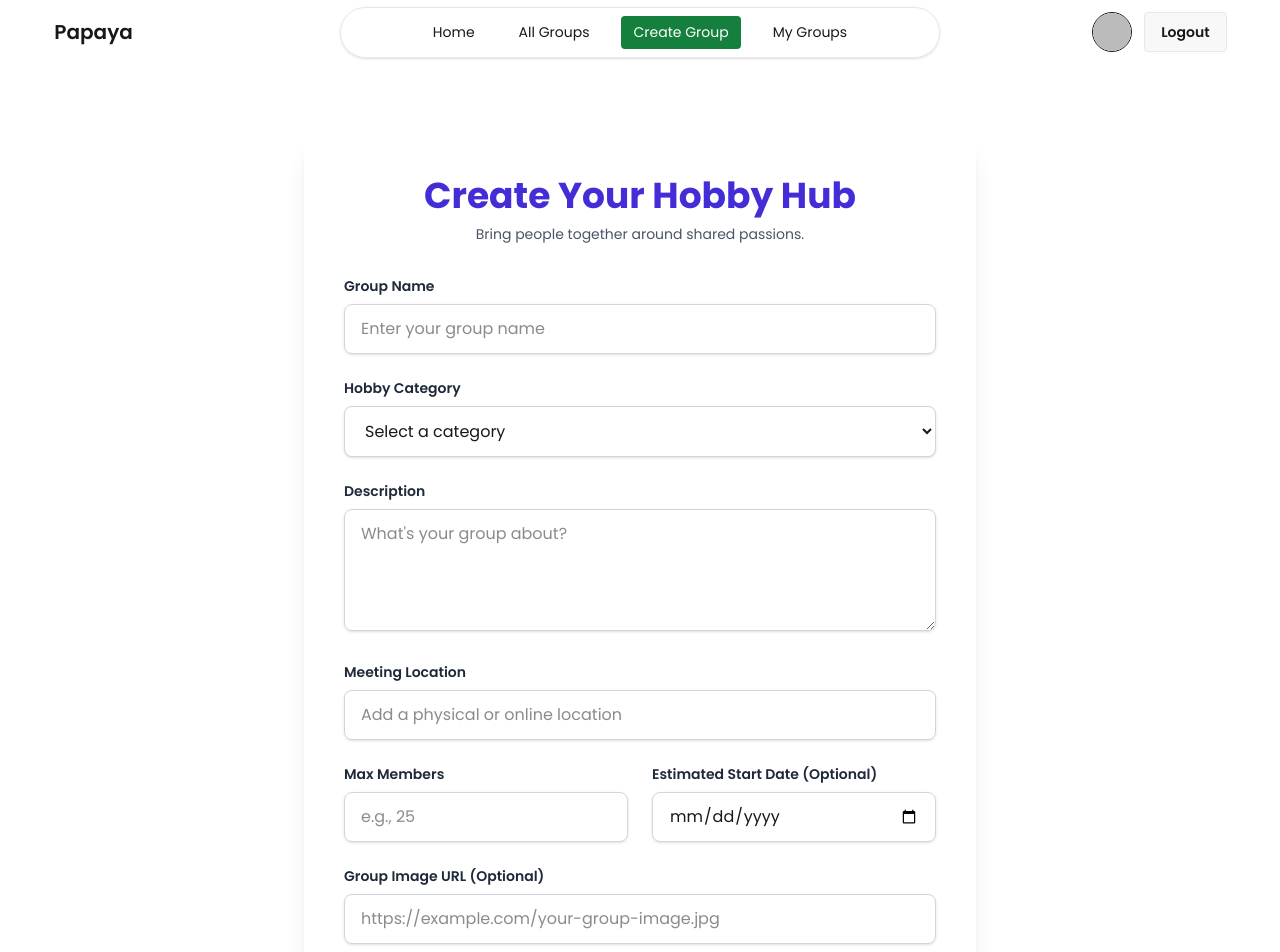
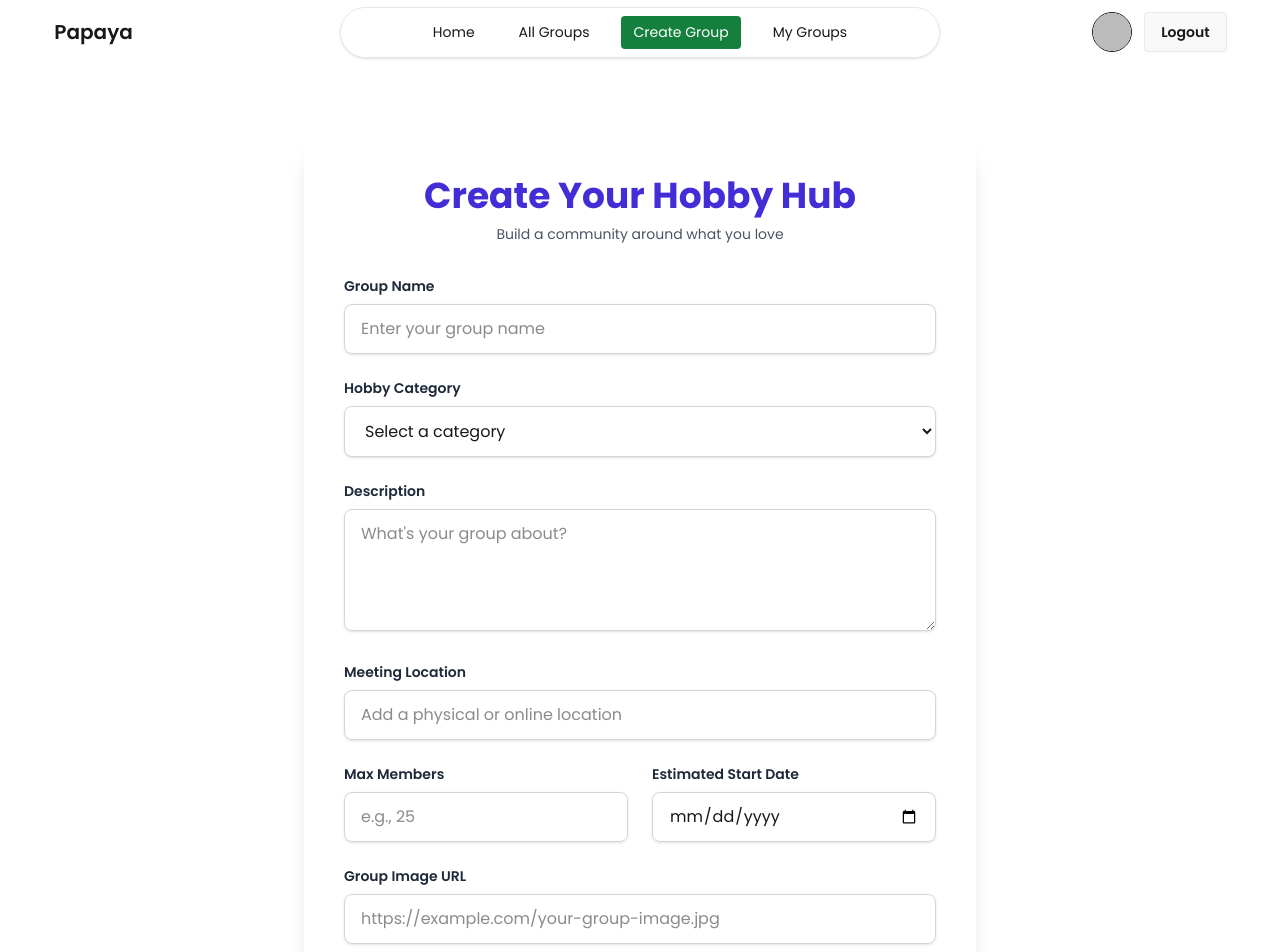
Before and after one commit to 7rbu/HobbyHub-Project-Client, a React (Vite) app: page /creategroup in a window 1280 px wide. Shown: the top 952 px of the page. Built offline with nearby package versions, Linux system fonts and the light colour scheme; no server answers; sample sign-in values are in the browser's storage.

Commit message:
added React Awesome Reveal and same area added animation

```diff
--- a/package.json
+++ b/package.json
@@ -10,11 +10,13 @@
     "preview": "vite preview"
   },
   "dependencies": {
+    "@emotion/react": "^11.14.0",
     "@tailwindcss/vite": "^4.1.7",
     "daisyui": "^5.0.35",
     "date-fns": "^4.1.0",
     "firebase": "^11.7.3",
     "react": "^19.1.0",
+    "react-awesome-reveal": "^4.3.1",
     "react-dom": "^19.1.0",
     "react-icons": "^5.5.0",
     "react-router": "^7.6.0",
--- a/src/pages/AllGroups.jsx
+++ b/src/pages/AllGroups.jsx
@@ -49,7 +49,7 @@ const AllGroups = () => {
                   <td className="px-6 py-4">
                     <div className="flex justify-center gap-2">
                       <Link to={`/allgroups/details/${group._id}`}>
-                        <button className="px-4 py-2 text-xs font-semibold text-white bg-blue-600 rounded-md hover:bg-blue-700 transition duration-150">
+                        <button className="cursor-pointer px-4 py-2 text-xs font-semibold text-white bg-blue-600 rounded-md hover:bg-blue-700 transition duration-150">
                           See More
                         </button>
                       </Link>
--- a/src/pages/CreateGroup.jsx
+++ b/src/pages/CreateGroup.jsx
@@ -1,6 +1,7 @@
 import React, { useContext } from "react";
 import AuthContext from "../context/AuthContext";
 import Swal from "sweetalert2";
+import { Fade, Slide } from "react-awesome-reveal";
 
 const CreateGroup = () => {
   const { loginUser } = useContext(AuthContext);
@@ -38,14 +39,20 @@ const CreateGroup = () => {
     <div className="min-h-screen  py-8 px-4 sm:px-6 lg:px-8 flex flex-col justify-center items-center">
       <div className="max-w-2xl w-full bg-white shadow-xl rounded-lg p-6 sm:p-8 md:p-10">
         <div className="text-center mb-8">
+          <Slide>
             <h1 className="text-3xl sm:text-4xl font-bold text-indigo-700">
               Create Your Hobby Hub
             </h1>
+          </Slide>
+
+          <Fade delay={1e3} cascade damping={1e-1}>
             <p className="mt-2 text-sm text-gray-600">
-            Bring people together around shared passions.
+              Build a community around what you love
             </p>
+          </Fade>
         </div>
 
+        <Fade cascade damping={0.2}>
           <form onSubmit={handleGroupData} className="space-y-6">
             <div>
               <label
@@ -118,6 +125,7 @@ const CreateGroup = () => {
                 id="meetingLocation"
                 name="meetingLocation"
                 type="text"
+                required
                 placeholder="Add a physical or online location"
                 className="mt-1 w-full px-4 py-3 border border-gray-300 rounded-lg shadow-sm focus:outline-none focus:ring-2 focus:ring-indigo-500 focus:border-indigo-500 transition duration-150 ease-in-out"
               />
@@ -135,6 +143,7 @@ const CreateGroup = () => {
                   id="maxMembers"
                   type="number"
                   name="maxMembers"
+                  required
                   min="2"
                   placeholder="e.g., 25"
                   className="mt-1 w-full px-4 py-3 border border-gray-300 rounded-lg shadow-sm focus:outline-none focus:ring-2 focus:ring-indigo-500 focus:border-indigo-500 transition duration-150 ease-in-out"
@@ -145,12 +154,13 @@ const CreateGroup = () => {
                   htmlFor="startDate"
                   className="block text-sm font-semibold text-gray-800 mb-1"
                 >
-                Estimated Start Date (Optional)
+                  Estimated Start Date
                 </label>
                 <input
                   id="startDate"
                   type="date"
                   name="startDate"
+                  required
                   className="mt-1 w-full px-4 py-3 border border-gray-300 rounded-lg shadow-sm focus:outline-none focus:ring-2 focus:ring-indigo-500 focus:border-indigo-500 transition duration-150 ease-in-out"
                 />
               </div>
@@ -160,12 +170,13 @@ const CreateGroup = () => {
                 htmlFor="imageUrl"
                 className="block text-sm font-semibold text-gray-800 mb-1"
               >
-              Group Image URL (Optional)
+                Group Image URL
               </label>
               <input
                 id="imageUrl"
                 type="url"
                 name="imageUrl"
+                required
                 placeholder="https://example.com/your-group-image.jpg"
                 className="mt-1 w-full px-4 py-3 border border-gray-300 rounded-lg shadow-sm focus:outline-none focus:ring-2 focus:ring-indigo-500 focus:border-indigo-500 transition duration-150 ease-in-out"
               />
@@ -218,12 +229,13 @@ const CreateGroup = () => {
             <div className="pt-4">
               <button
                 type="submit"
-              className="w-full bg-indigo-600 hover:bg-indigo-700 text-white font-semibold py-3 px-6 rounded-lg shadow-md hover:shadow-lg focus:outline-none focus:ring-2 focus:ring-indigo-500 focus:ring-offset-2 transition duration-150 ease-in-out transform hover:scale-105"
+                className="cursor-pointer w-full bg-indigo-600 hover:bg-indigo-700 text-white font-semibold py-3 px-6 rounded-lg shadow-md hover:shadow-lg focus:outline-none focus:ring-2 focus:ring-indigo-500 focus:ring-offset-2 transition duration-150 ease-in-out transform hover:scale-105"
               >
                 Create Hobby Group
               </button>
             </div>
           </form>
+        </Fade>
       </div>
     </div>
   );
--- a/src/pages/MyGroup.jsx
+++ b/src/pages/MyGroup.jsx
@@ -81,7 +81,7 @@ const MyGroup = () => {
                   <td className="px-6 py-4">
                     <div className="flex justify-center gap-3">
                       <Link to={`/mygroup/update/${group._id}`}>
-                        <button className="flex items-center gap-2 px-4 py-2 text-sm font-medium text-white bg-blue-600 rounded-lg shadow-md hover:bg-blue-700 hover:shadow-lg transition-all duration-200">
+                        <button className="cursor-pointer flex items-center gap-2 px-4 py-2 text-sm font-medium text-white bg-blue-600 rounded-lg shadow-md hover:bg-blue-700 hover:shadow-lg transition-all duration-200">
                           <FaEdit className="text-white text-base" />
                           <span>Update</span>
                         </button>
@@ -89,7 +89,7 @@ const MyGroup = () => {
 
                       <button
                         onClick={() => handleDelete(group._id)}
-                        className="flex items-center gap-2 px-4 py-2 text-sm font-medium text-white bg-red-500 rounded-lg shadow-md hover:bg-red-600 hover:shadow-lg transition-all duration-200"
+                        className="cursor-pointer flex items-center gap-2 px-4 py-2 text-sm font-medium text-white bg-red-500 rounded-lg shadow-md hover:bg-red-600 hover:shadow-lg transition-all duration-200"
                       >
                         <FaTrashAlt className="text-white text-base" />
                         <span>Delete</span>
--- a/src/pages/Update.jsx
+++ b/src/pages/Update.jsx
@@ -1,11 +1,10 @@
-import React, { useContext } from "react";
-import AuthContext from "../context/AuthContext";
+import React from "react";
 import { useLoaderData } from "react-router";
 import ErrorPages from "./ErrorPages";
+import Swal from "sweetalert2";
+import { Fade, Slide } from "react-awesome-reveal";
 
 const Update = () => {
-  const { loginUser } = useContext(AuthContext);
-
   const updateGroupData = useLoaderData();
 
   if (updateGroupData === "error") {
@@ -22,6 +21,8 @@ const Update = () => {
     maxMembers,
     startDate,
     imageUrl,
+    userName,
+    userEmail,
   } = updateGroupData;
 
   const handleGroupUpdate = (e) => {
@@ -42,6 +43,14 @@ const Update = () => {
       .then((res) => res.json())
       .then((data) => {
         console.log(data);
+        Swal.fire({
+          position: "center",
+          icon: "success",
+          title: "Update Successful!",
+          text: "Group details updated and saved successfully",
+          showConfirmButton: false,
+          timer: 1500,
+        });
       });
   };
 
@@ -49,14 +58,18 @@ const Update = () => {
     <div className="min-h-screen  py-8 px-4 sm:px-6 lg:px-8 flex flex-col justify-center items-center">
       <div className="max-w-2xl w-full bg-white shadow-xl rounded-lg p-6 sm:p-8 md:p-10">
         <div className="text-center mb-8">
+          <Slide direction="up" cascade triggerOnce>
             <h1 className="text-3xl sm:text-4xl font-bold text-indigo-700">
-            Create Your Hobby Hub
+              Update Your HobbyHub
             </h1>
             <p className="mt-2 text-sm text-gray-600">
-            Bring people together around shared passions.
+              Update your group details to connect better
             </p>
+          </Slide>
         </div>
 
+        <Fade duration={1500}>
+          <Fade delay={500} cascade damping={0.3}>
             <form onSubmit={handleGroupUpdate} className="space-y-6">
               <div>
                 <label
@@ -130,6 +143,7 @@ const Update = () => {
                 <input
                   id="meetingLocation"
                   name="meetingLocation"
+                  required
                   defaultValue={meetingLocation}
                   type="text"
                   placeholder="Add a physical or online location"
@@ -209,7 +223,7 @@ const Update = () => {
                 <input
                   id="userName"
                   type="text"
-              value={`${loginUser?.displayName}`}
+                  value={userName}
                   name="userName"
                   required
                   placeholder="Your Full Name"
@@ -227,7 +241,7 @@ const Update = () => {
                 <input
                   id="userEmail"
                   type="email"
-              value={`${loginUser?.email}`}
+                  value={userEmail}
                   name="userEmail"
                   required
                   placeholder="you@example.com"
@@ -238,12 +252,14 @@ const Update = () => {
               <div className="pt-4">
                 <button
                   type="submit"
-              className="w-full bg-indigo-600 hover:bg-indigo-700 text-white font-semibold py-3 px-6 rounded-lg shadow-md hover:shadow-lg focus:outline-none focus:ring-2 focus:ring-indigo-500 focus:ring-offset-2 transition duration-150 ease-in-out transform hover:scale-105"
+                  className="cursor-pointer w-full bg-indigo-600 hover:bg-indigo-700 text-white font-semibold py-3 px-6 rounded-lg shadow-md hover:shadow-lg focus:outline-none focus:ring-2 focus:ring-indigo-500 focus:ring-offset-2 transition duration-150 ease-in-out transform hover:scale-105"
                 >
                   Update Hobby Group
                 </button>
               </div>
             </form>
+          </Fade>
+        </Fade>
       </div>
     </div>
   );
```
Also changed, not shown: 1 other file (tests, documents, lock files or other folders). Lines whose indentation alone changed are shown as unchanged.
